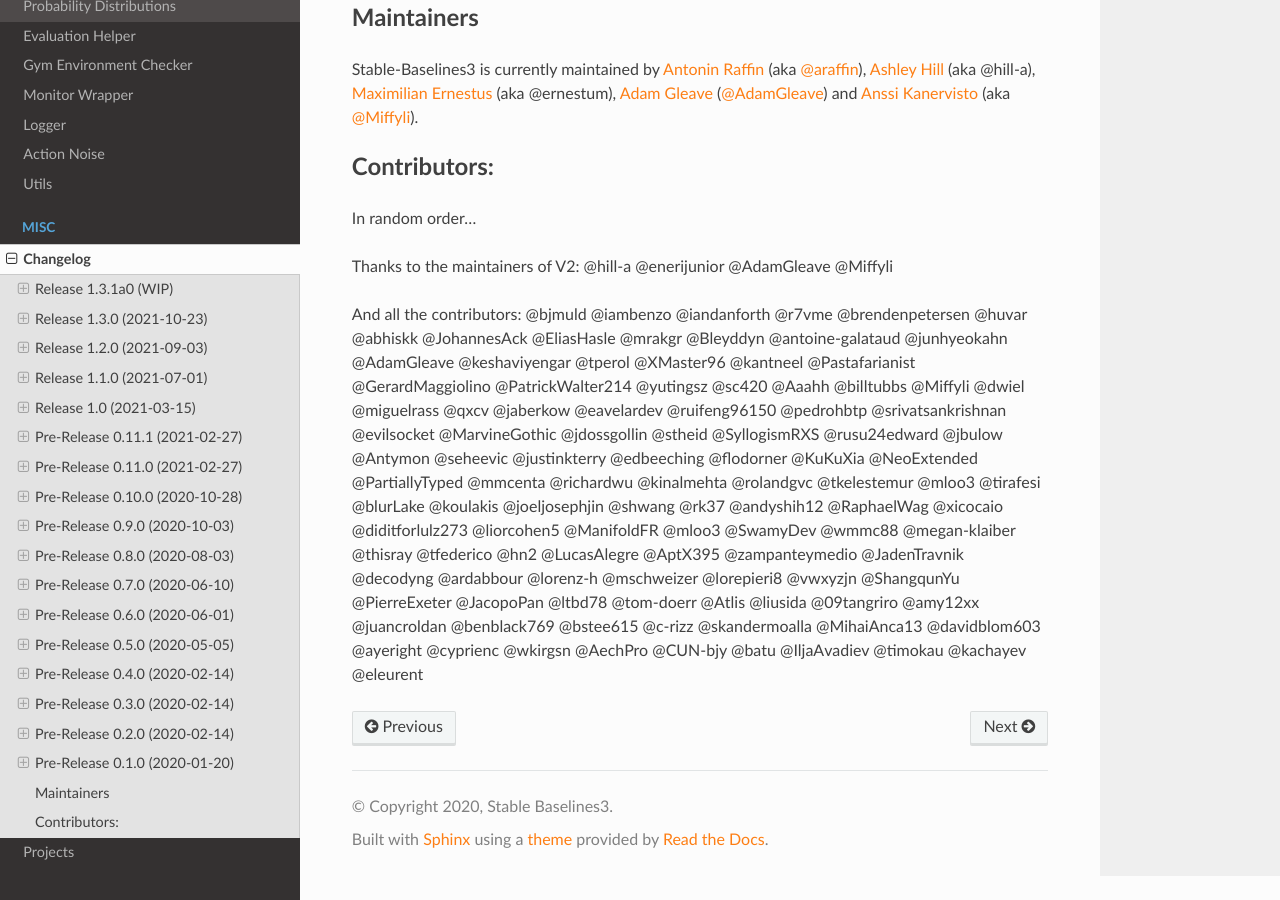
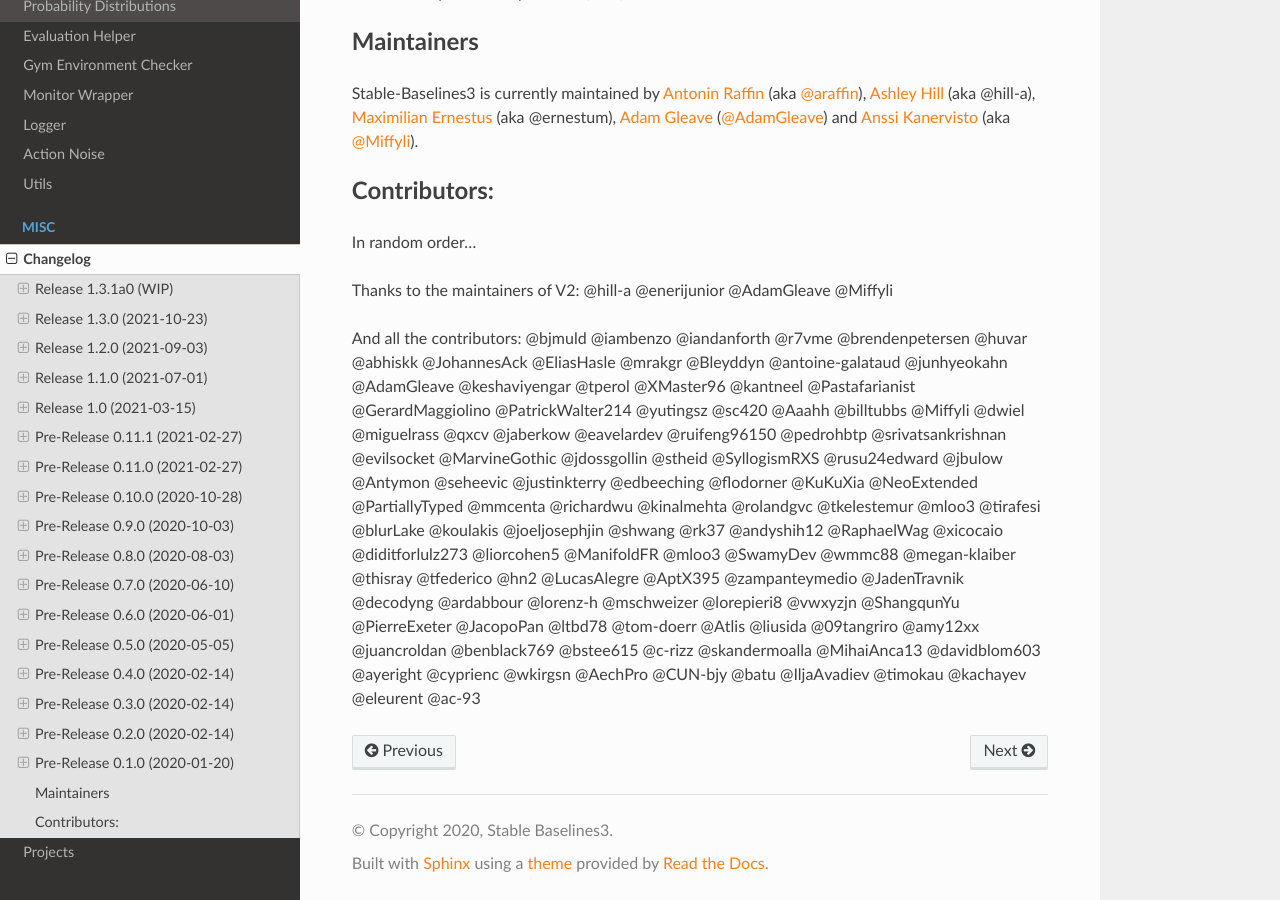
Before and after one commit to DLR-RM/stable-baselines3, a Sphinx documentation site: the page built from docs/misc/changelog.rst, in a window 1280 px wide and 900 px high, scrolled down 19174 px. Built offline with Sphinx 7.4.7 and the Read the Docs theme 2.0.0, drawn with Linux system fonts in a browser that asks for light colours; some of the changed text lies outside the part shown.

Commit message:
Update changelog.rst

```diff
--- a/docs/misc/changelog.rst
+++ b/docs/misc/changelog.rst
@@ -26,6 +26,7 @@
 Documentation:
 ^^^^^^^^^^^^^^
 - Add highway-env to projects page (@eleurent)
+- Add tactile-gym to projects page (@ac-93)
 
 
 Release 1.3.0 (2021-10-23)
@@ -828,4 +829,4 @@
 @tirafesi @blurLake @koulakis @joeljosephjin @shwang @rk37 @andyshih12 @RaphaelWag @xicocaio
 @diditforlulz273 @liorcohen5 @ManifoldFR @mloo3 @SwamyDev @wmmc88 @megan-klaiber @thisray
 @tfederico @hn2 @LucasAlegre @AptX395 @zampanteymedio @JadenTravnik @decodyng @ardabbour @lorenz-h @mschweizer @lorepieri8 @vwxyzjn
-@ShangqunYu @PierreExeter @JacopoPan @ltbd78 @tom-doerr @Atlis @liusida @09tangriro @amy12xx @juancroldan @benblack769 @bstee615 @c-rizz @skandermoalla @MihaiAnca13 @davidblom603 @ayeright @cyprienc @wkirgsn @AechPro @CUN-bjy @batu @IljaAvadiev @timokau @kachayev @eleurent
+@ShangqunYu @PierreExeter @JacopoPan @ltbd78 @tom-doerr @Atlis @liusida @09tangriro @amy12xx @juancroldan @benblack769 @bstee615 @c-rizz @skandermoalla @MihaiAnca13 @davidblom603 @ayeright @cyprienc @wkirgsn @AechPro @CUN-bjy @batu @IljaAvadiev @timokau @kachayev @eleurent @ac-93
```
